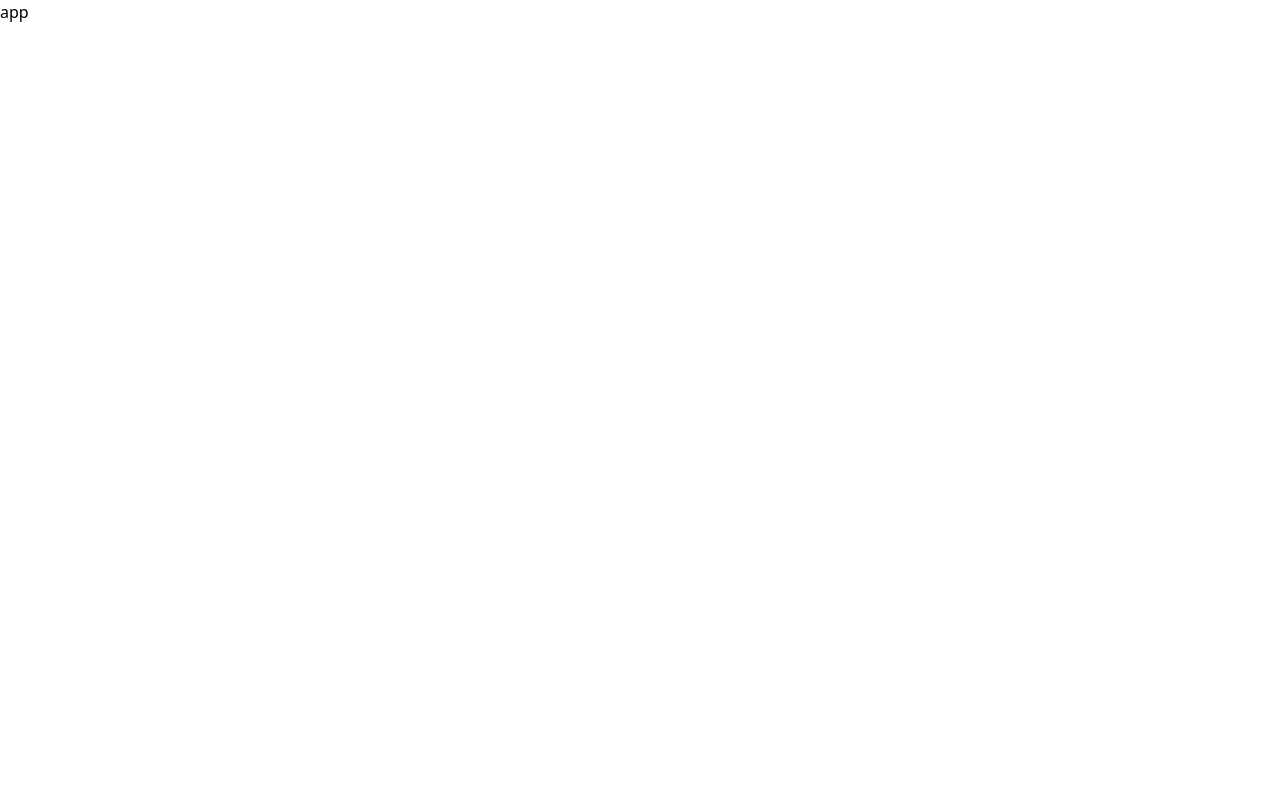
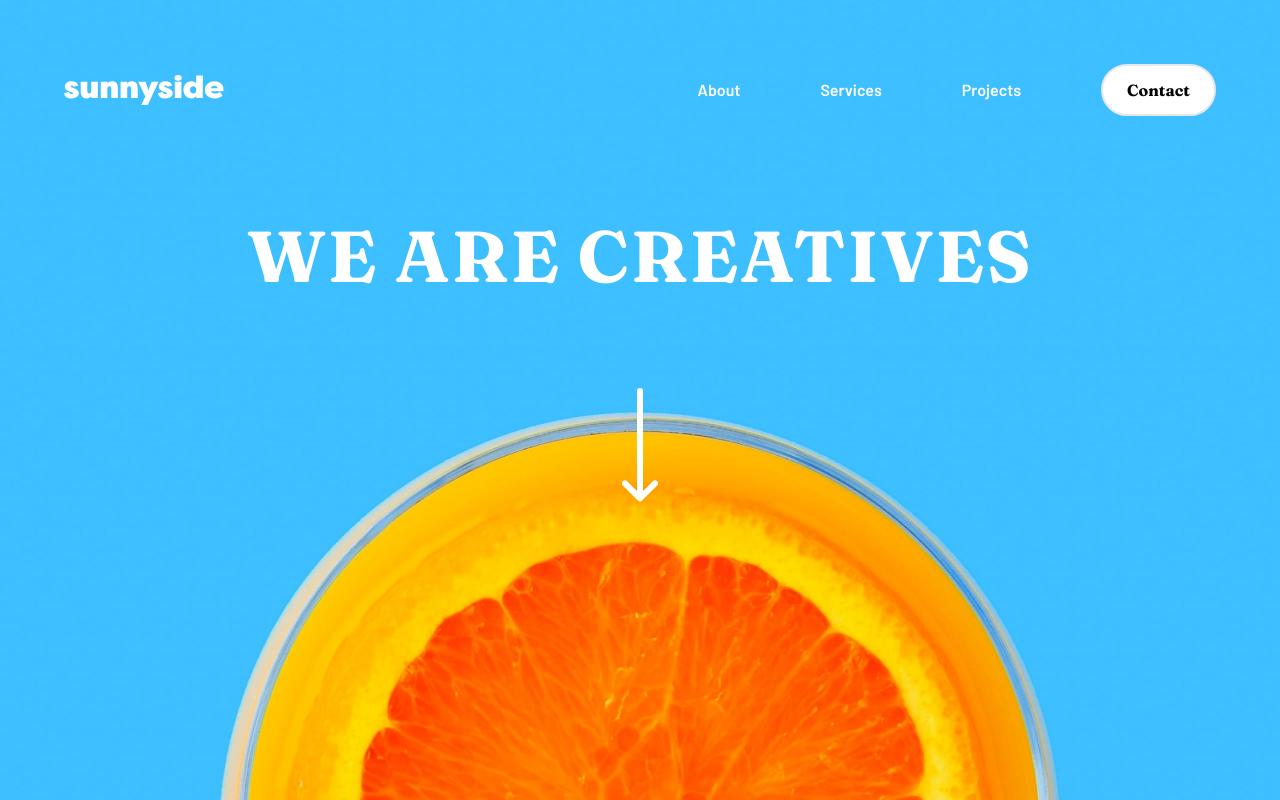
Before and after one commit to indrajith-007/sunnyside_agency-landingPage, a React (Vite) app: page / in a window 1280 px wide. Built offline with nearby package versions, Linux system fonts and the light colour scheme.

Commit message:
major change in code chnaged whole code

```diff
--- a/src/App.jsx
+++ b/src/App.jsx
@@ -1,5 +1,11 @@
+import Hero from './components/Hero';
+
 function App() {
-    return <div>app</div>;
+    return (
+        <div>
+            <Hero />
+        </div>
+    );
 }
 
 export default App;
--- a/src/components/Hero.jsx
+++ b/src/components/Hero.jsx
@@ -0,0 +1,56 @@
+import React from 'react';
+import '../index.css';
+
+const Hero = () => (
+    <header className="flex flex-col md:bg-hero bg-heroMb min-h-screen bg-center bg-cover mx-auto gap-10">
+        <div className="p-[4rem]">
+            <div className="flex items-center justify-between">
+                <a href="">
+                    <img className="w-[10rem]" src="/src/assets/logo.svg" alt="" />
+                </a>
+                <div className="space-x-[5rem] font-barlow text-white hidden md:flex items-center">
+                    <a href="/">About</a>
+                    <a href="/">Services</a>
+                    <a href="/">Projects</a>
+                    <a className="border-2 p-3 px-6 rounded-full bg-white hover:bg-primary-blue" href="/">
+                        <button className="text-black font-fraunces">Contact</button>
+                    </a>
+                </div>
+            </div>
+        </div>
+        <div className=" flex-col flex gap-[10rem] md:gap-[6rem]">
+            <div>
+                <h1 className="hidden md:flex  justify-center md:text-7xl  font-fraunces text-white uppercase tracking-wide">We Are Creatives</h1>
+                <h1 className="px-5 md:hidden flex justify-center text-center font-fraunces text-white uppercase tracking-wide text-7xl">
+                    We Are
+                    <br />
+                    Creatives
+                </h1>
+            </div>
+            <div className="flex justify-center">
+                <img className="" src="/src/assets/icon-arrow-down.svg" alt="" />
+            </div>
+        </div>
+    </header>
+);
+
+export default Hero;
+
+{
+    /* <div className="p-12 flex items-center justify-between">
+            <a href="/">
+                <img className="" src="/src/assets/logo.svg" alt="logo" />
+            </a>
+            <div className="space-x-14 font-barlow text-white text-lg hidden sm:flex items-center">
+                <a href="/">About</a>
+                <a href="/">Services</a>
+                <a href="/">Projects</a>
+                <a className="border-2 p-3 px-6 rounded-full bg-white hover:bg-primary-blue" href="/">
+                    <button className="text-black font-fraunces">Contact</button>
+                </a>
+            </div>
+        </div>
+        <div className="flex flex-col items-center gap-[6rem]">
+            <h1 className="font-fraunces text-white text-6xl uppercase">We Are Creatives</h1>
+        </div> */
+}
--- a/tailwind.config.cjs
+++ b/tailwind.config.cjs
@@ -1,6 +1,6 @@
 /** @type {import('tailwindcss').Config} */
 module.exports = {
-    content: [],
+    content: ['./src/**/*.{js,jsx,ts,tsx}'],
     theme: {
         extend: {
             colors: {
@@ -8,12 +8,17 @@ module.exports = {
                 'primary-yellow': 'hsl(51, 100%, 49%)',
                 'dark-desatured-cyan': 'hsl(167, 40%, 24%)',
                 'dark-blue': 'hsl(198, 62%, 26%)',
-                'sark-moderate-cyan': 'hsl(168, 34%, 41%)',
+                'dark-moderate-cyan': 'hsl(168, 34%, 41%)',
+                'primary-blue': '	hsl(200, 100%, 62%)',
 
                 'very-dark-desatured-blue': 'hsl(212, 27%, 19%)',
                 'very-dark-grayish-blue': 'hsl(213, 9%, 39%)',
                 'dark-grayish-blue': 'hsl(232, 10%, 55%)',
                 'grayish-blue': 'hsl(210, 4%, 67%)'
+            },
+            backgroundImage: {
+                hero: 'url(/src/assets/desktop/image-header.jpg)',
+                heroMb: 'url(/src/assets/mobile/image-header.jpg)'
             }
         },
         fontFamily: {
```
